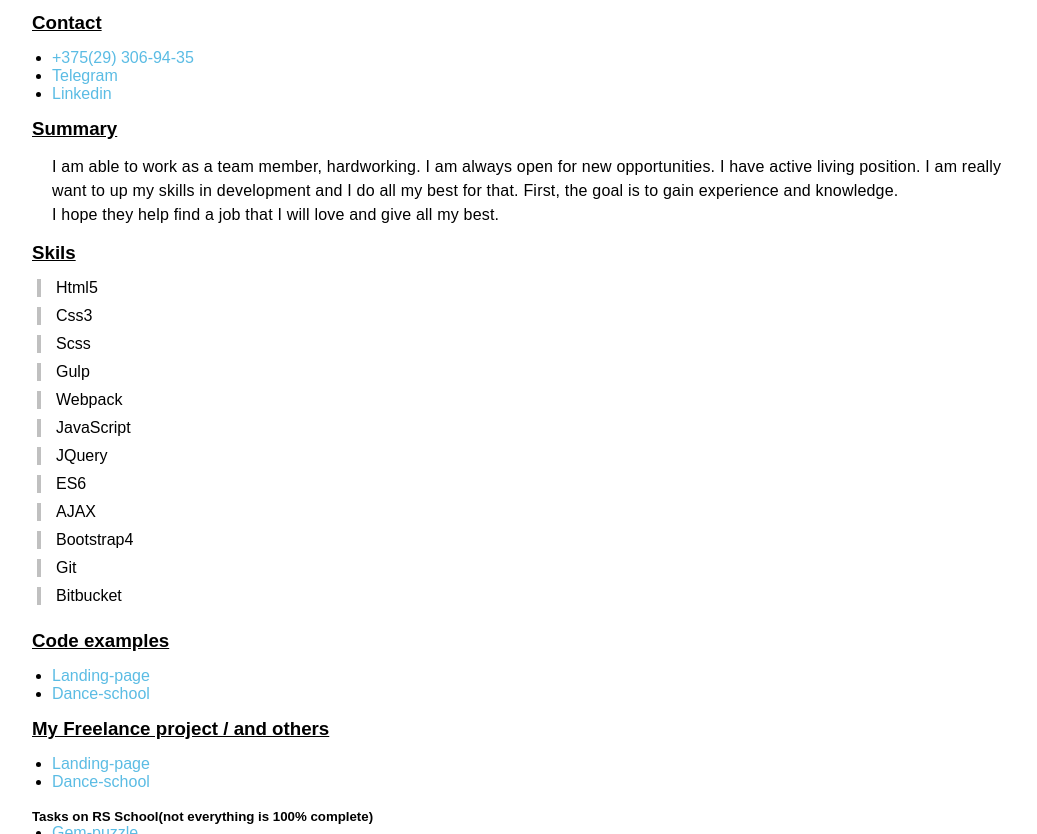
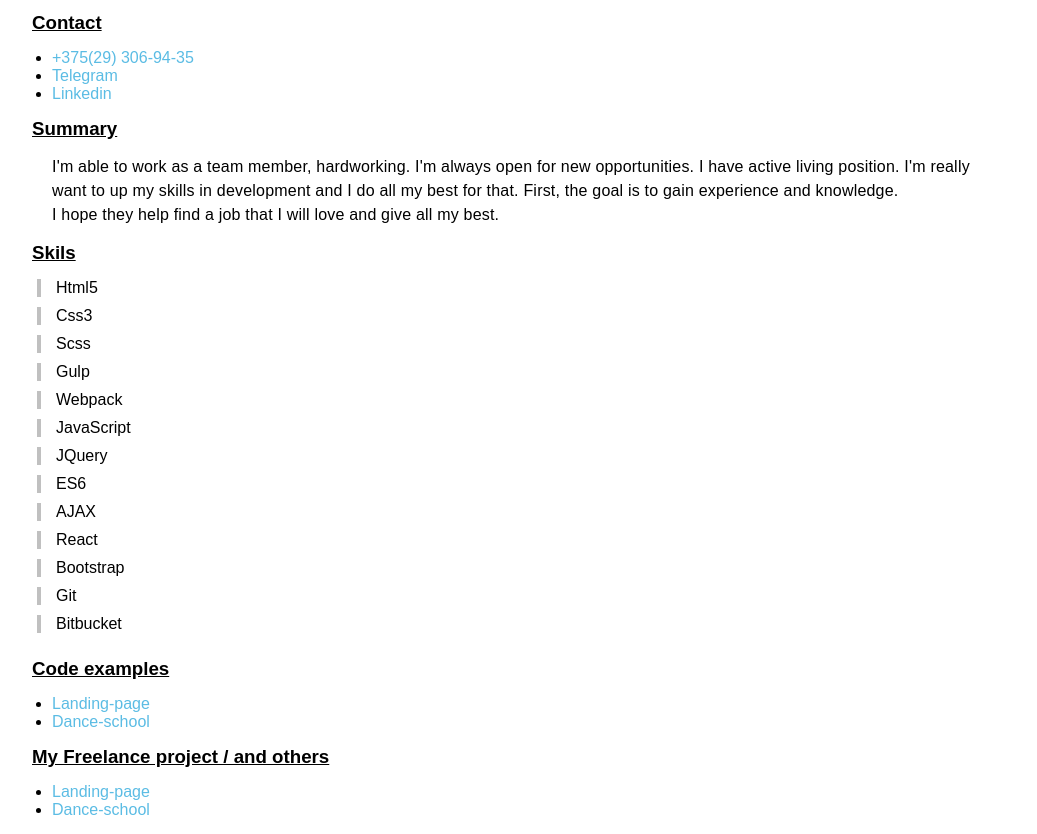
Before and after one commit to MXXXVETON/rsschool-cv, a plain HTML site: page index.html in a window 1280 px wide. Shown: the part 266-1100 px from the top of the page, without its empty margins (121-1158 px from the left). Drawn offline with Linux system fonts and the light colour scheme; a script that the page names is missing.

Commit message:
fix: text efited

```diff
--- a/index.html
+++ b/index.html
@@ -42,8 +42,8 @@
         <h3 id="summary">Summary</h3>
 
         <p class="paragraph-pl-2">
-          I am able to work as a team member, hardworking. I am always open for
-          new opportunities. I have active living position. I am really want to up my
+          I'm able to work as a team member, hardworking. I'm always open for
+          new opportunities. I have active living position. I'm really want to up my
           skills in development and I do all my best for that. First, the goal is to gain experience and knowledge. <br>
           I hope they help find a job that I will love and give all my best.
         </p>
@@ -63,8 +63,8 @@
             <li><span class="gray-list"></span> JQuery</li>
             <li><span class="gray-list"></span> ES6</li>
             <li><span class="gray-list"></span> AJAX</li>
-            <!-- <li><span class="gray-list"></span> React</li> -->
-            <li><span class="gray-list"></span> Bootstrap4</li>
+            <li><span class="gray-list"></span> React</li>
+            <li><span class="gray-list"></span> Bootstrap</li>
             <li><span class="gray-list"></span> Git</li>
             <li><span class="gray-list"></span> Bitbucket</li>
           </ul>
```
